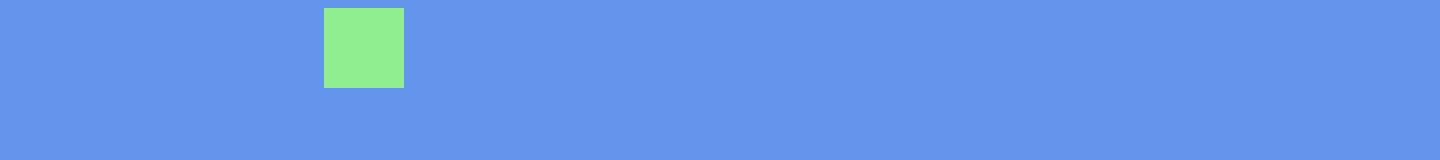
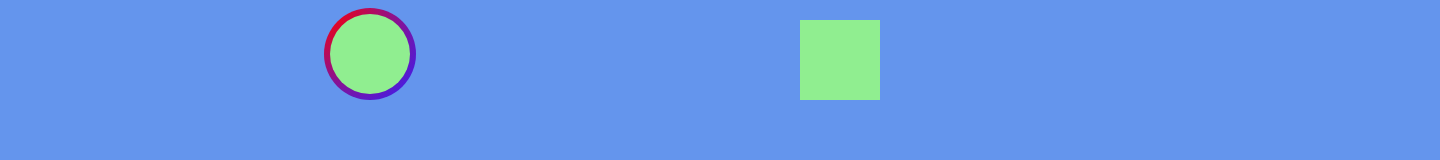
Before and after one commit to josephcongdon/just-food, a website with bundled scripts: page just-food-api.html in a window 1280 px wide. Shown: the whole page, 1440 px wide, since content can reach past the window. Built offline with nearby package versions, Linux system fonts and the light colour scheme.

Commit message:
added rounded border gradient to div

```diff
--- a/index.js
+++ b/index.js
@@ -10,12 +10,27 @@ anime({
 
 anime({
     targets: '#sam',
-        translateX: 300,
-        translateY: 100,
-        rotate: '1turn',
+        rotate: '2turn',
         delay: 2000,
         direction: 'alternate',
-        backgroundColor: '#fb1239',
+        backgroundImage: 'linear-gradient(red, red), radial-gradient(circle at top left, #f00,#3020ff)',
         loop: true,
         easing: 'easeInOutSine'
 });
+
+anime({
+    targets: '.squared',
+    translateX: 9
+});
+
+anime({
+    targets: '#samed',
+    translateX: 300,
+    translateY: 100,
+    rotate: '1turn',
+    delay: 2000,
+    direction: 'alternate',
+    backgroundColor: '#fb1239',
+    loop: true,
+    easing: 'easeInOutSine'
+});
--- a/just-food-api.html
+++ b/just-food-api.html
@@ -10,6 +10,10 @@
 <div id="container">
 <div class="square" id="sam"></div>
 </div>
+
+<div id="containered">
+    <div class="squared" id="samed"></div>
+</div>
 <script src="https://code.jquery.com/jquery-3.6.0.min.js" integrity="sha256-/xUj+3OJU5yExlq6GSYGSHk7tPXikynS7ogEvDej/m4=" crossorigin="anonymous"></script>
 <!--<script src="node_modules/animejs/lib/anime.js"></script>-->
 <script type="module" src="index.js"></script>
--- a/styles.css
+++ b/styles.css
@@ -5,6 +5,11 @@ body {
 #container{
   display: block;
   margin: auto;
+    width: 50%;
+}
+#containered{
+    position: absolute;
+    left: 50rem;
     width: 50%;
 }
 
@@ -39,7 +44,18 @@ body {
 .square{
     width: 80px;
     height: 80px;
+    border: double 6px transparent;
+    border-radius: 80px;
+    background-image: linear-gradient(lightgreen, lightgreen), radial-gradient(circle at top left, #f00,#3020ff);
+    background-origin: border-box;
+    background-clip: content-box, border-box;
+    /*border-image: linear-gradient(to right, darkblue, darkorchid) 1;*/
+}
 
+.squared{
+    width: 80px;
+    height: 80px;
+    bottom: 0;
+    position: absolute;
     background-color: lightgreen;
-
 }
```
